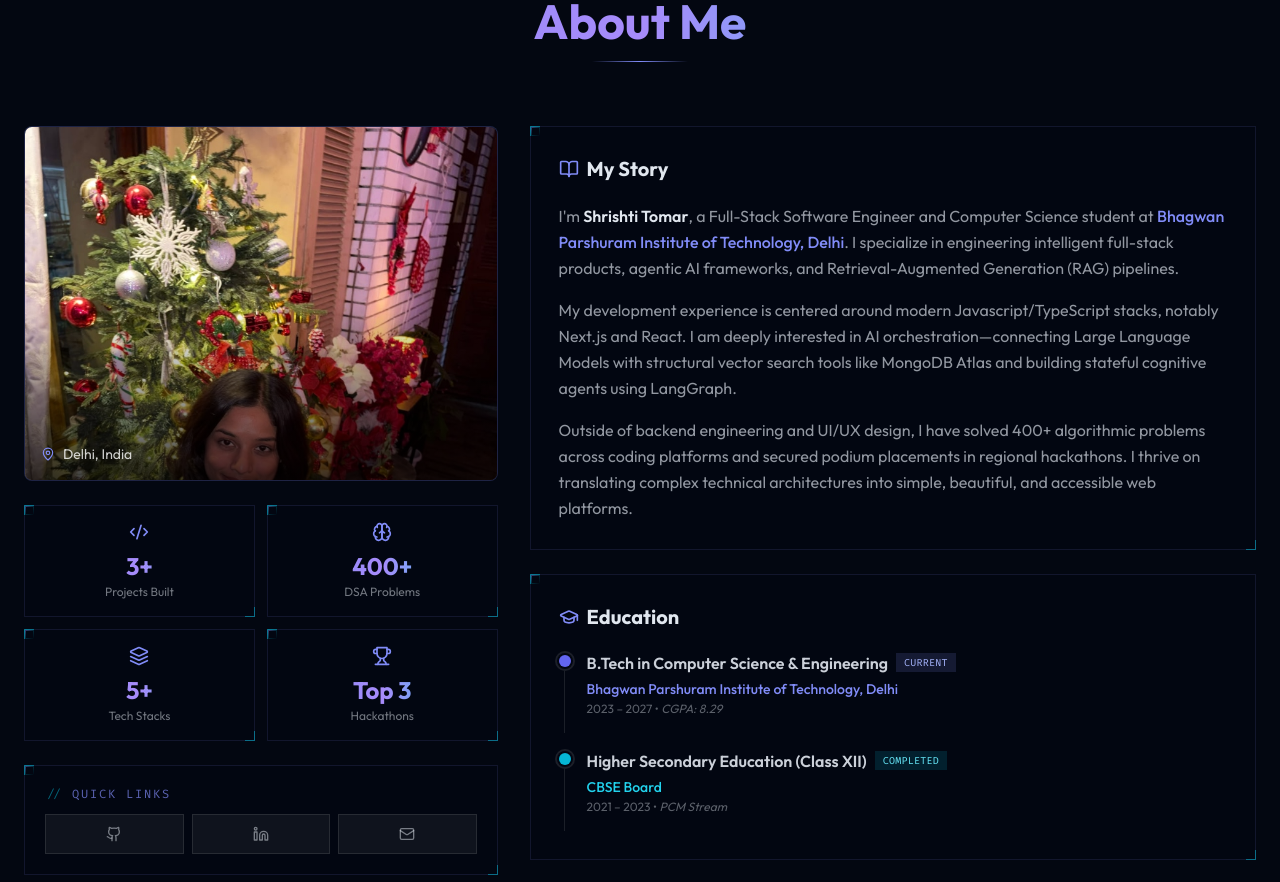
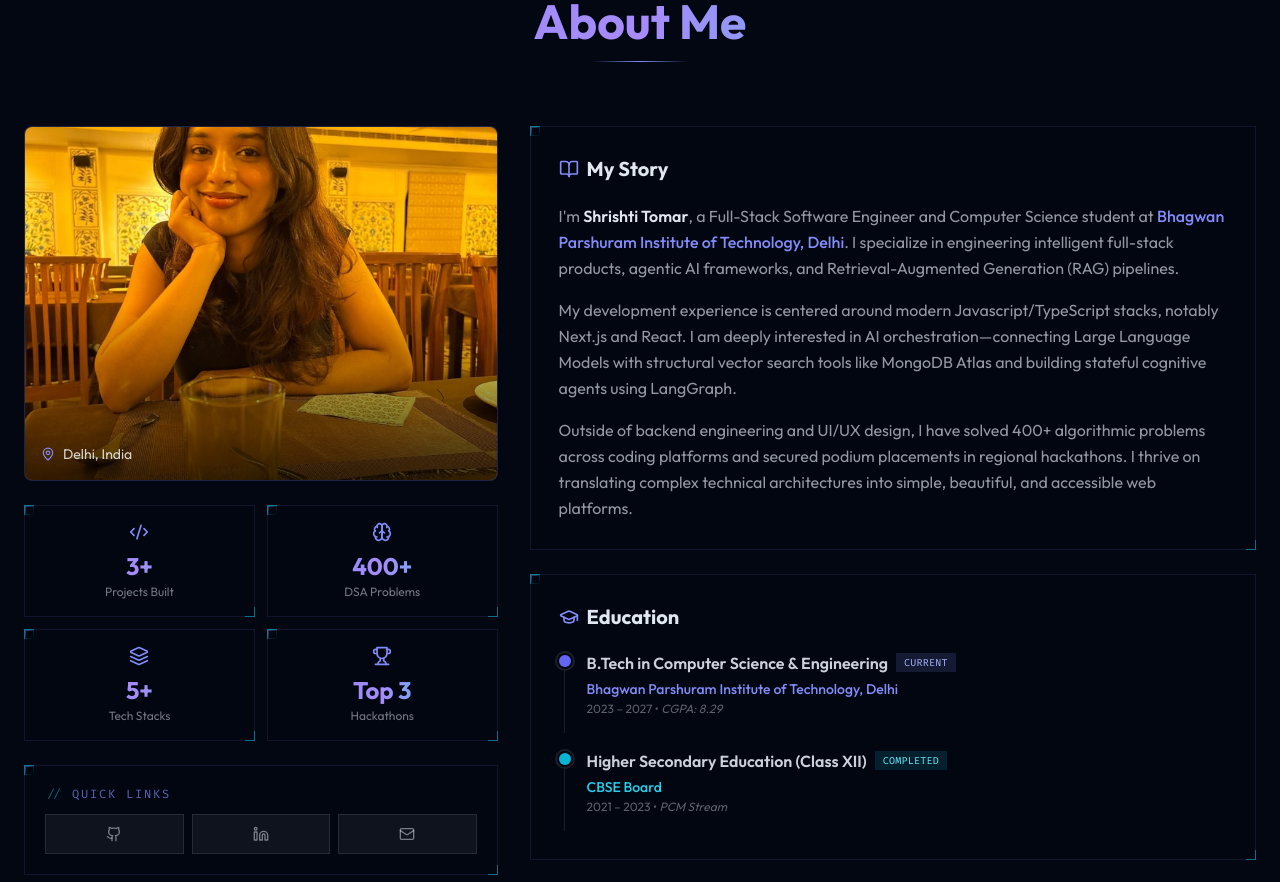
Before and after one commit to shrish98/my-portfolio, a Next.js app: page / in a window 1280 px wide. Shown: the part 2840-3722 px from the top of the page. Built offline with nearby package versions, Linux system fonts and the light colour scheme.

Commit message:
style: remove avatar-2.jpg (Christmas tree photo) as requested

```diff
--- a/components/sections/about.tsx
+++ b/components/sections/about.tsx
@@ -102,19 +102,14 @@
       >
         {/* ─── Left Column ─────────────────────────── */}
         <motion.div variants={item} className="lg:col-span-2 space-y-6">
-          {/* Profile Photo - Interactive Flip Card */}
+          {/* Profile Photo */}
           <div className="relative group rounded-lg overflow-hidden aspect-[4/3] plate">
             <div className="absolute -inset-1 bg-gradient-to-br from-indigo-500 to-cyan-600 opacity-20 blur-md group-hover:opacity-40 transition-opacity duration-300 pointer-events-none" />
             <div className="plate-ticks relative w-full h-full overflow-hidden">
               <img
-                src="avatar-2.jpg"
-                alt="Shrishti Tomar"
-                className="w-full h-full object-cover object-top transition-all duration-700 ease-in-out group-hover:opacity-0 group-hover:scale-105"
-              />
-              <img
                 src="avatar-1.jpg"
                 alt="Shrishti Tomar"
-                className="absolute inset-0 w-full h-full object-cover object-center transition-all duration-700 ease-in-out opacity-0 scale-95 group-hover:opacity-100 group-hover:scale-100"
+                className="w-full h-full object-cover object-center transition-transform duration-700 ease-in-out group-hover:scale-105"
               />
               <div className="absolute inset-0 bg-gradient-to-t from-black/75 via-transparent to-transparent pointer-events-none" />
               <div className="absolute bottom-4 left-4 right-4 pointer-events-none">
```
Also changed, not shown: public/avatar-2.jpg (deleted).
